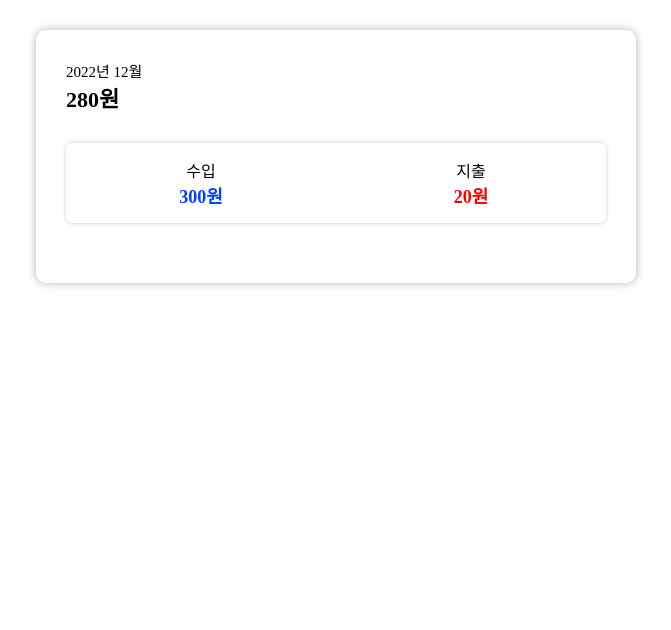
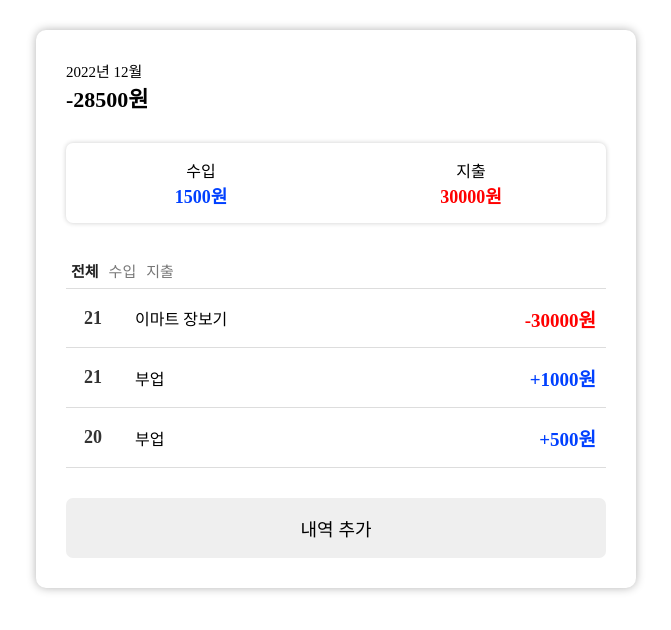
Before and after one commit to lebaolove/money-note, a React (Create React App) app: page / in a window 1280 px wide. Shown: the top 630 px of the page, without its empty margins (304-975 px from the left). Built offline with nearby package versions, Linux system fonts and the light colour scheme.

Commit message:
List 컴포넌트 작업

```diff
--- a/src/components/App.scss
+++ b/src/components/App.scss
@@ -1,14 +1,13 @@
-/* reset */
-* {
-    margin: 0;
-    padding: 0;
-    box-sizing: border-box;
-}
+@import 'reset';
+@import './List/List';
 
-/* App */
+/* color */
+$colorIn: #0040FF;
+$colorOut: red;
+
 #mNote {
     background: #fff;
-    width: #{"min(600px, 90%)"};
+    width: Min(600px, 90%);
     margin: 30px auto 0;
     box-shadow: 0 0 10px rgba(0, 0, 0, 0.3);
     padding: 30px;
@@ -36,13 +35,27 @@
         }
         &.income {
             dd {
-                color: #0040FF;
+                color: $colorIn;
             }
         }
         &.expense {
             dd {
-                color: red;
+                color: $colorOut;
             }
         }
     }
 }
+
+@include List;
+
+#btn_add {
+    margin-top: 30px;
+    width: 100%;
+    height: 60px;
+    font-size: 18px;
+    border-radius: 7px;
+    transition: all 0.2s;
+    &:hover {
+        background: #ddd;
+    }
+}
--- a/src/components/App.tsx
+++ b/src/components/App.tsx
@@ -1,9 +1,10 @@
 import React from 'react';
 import './App.scss';
+import List from './List/List';
 
 function App() {
-  const [income, setIncome] = React.useState(300);
-  const [expense, setExpense] = React.useState(20);
+  const [income, setIncome] = React.useState<number>(300);
+  const [expense, setExpense] = React.useState<number>(20);
 
   const date = new Date();
   const year = date.getFullYear();
@@ -12,6 +13,7 @@ function App() {
   return (
     <div className="App">
       <div id="mNote">
+        {/* [S] TOP AREA */}
         <div className="top-container">
           <p className="month">{year}년 {month}월</p>
           <p className="my-money">{income - expense}원</p>
@@ -26,6 +28,9 @@ function App() {
             </dl>
           </div>
         </div>
+        {/* [E] TOP AREA */}
+        <List setIncome={setIncome} setExpense={setExpense}/>
+        <button id="btn_add">내역 추가</button>
       </div>
     </div>
   );
--- /dev/null
+++ b/src/components/List/List.scss
@@ -0,0 +1,51 @@
+@mixin List {
+    #list {
+        .sort {
+            button {
+                background: transparent;
+                font-size: 15px;
+                padding: 7px 5px;
+                color: #777;
+                &.active {
+                    color: #222;
+                    font-weight: bold;
+                }
+            }
+        }
+        .list {
+            li {
+                display: flex;
+                align-items: center;
+                justify-content: space-between;
+                height: 60px;
+                border-bottom: 1px solid #ddd;
+                &:first-child {
+                    border-top: 1px solid #ddd;
+                }
+                .date {
+                    width: 10%;
+                    font-size: 18px;
+                    text-align: center;
+                    color: #333;
+                }
+                .content {
+                    flex: 1;
+                    padding: 0 15px;
+                }
+                .price {
+                    width: 25%;
+                    padding-right: 10px;
+                    font-size: 19px;
+                    font-weight: bold;
+                    text-align: right;
+                    &.in {
+                        color: $colorIn;
+                    }
+                    &.out {
+                        color: $colorOut;
+                    }
+                }
+            }
+        }
+    }
+}
--- /dev/null
+++ b/src/components/List/List.tsx
@@ -0,0 +1,101 @@
+import React from 'react';
+
+interface IListItem {
+    date: number;
+    content: string;
+    price: number;
+    inout: 'in'|'out';
+}
+
+interface IList {
+    setIncome: React.Dispatch<React.SetStateAction<number>>;
+    setExpense: React.Dispatch<React.SetStateAction<number>>;
+}
+
+function List(props: IList) {
+    type TSort = '전체'|'수입'|'지출';
+    const [activeSort, setActiveSort] = React.useState<TSort>('전체');
+
+    const testList: IListItem[] = [
+        {
+            date: 21,
+            content: '이마트 장보기',
+            price: 30000,
+            inout: 'out'
+        },
+        {
+            date: 21,
+            content: '부업',
+            price: 1000,
+            inout: 'in'
+        },
+        {
+            date: 20,
+            content: '부업',
+            price: 500,
+            inout: 'in'
+        },
+    ];
+    const [moneyList, setMoneyList] = React.useState<Array<IListItem>>(testList);
+
+    const sort: TSort[] = ['전체', '수입', '지출'];
+
+    React.useEffect(() => {
+        let list: IListItem[] = [...testList];
+
+        if(activeSort !== '전체') {
+            const value = activeSort === '수입' ? 'in' : 'out';
+            list = [...testList].filter(v => v.inout === value);
+        }
+        setMoneyList(list);
+    }, [activeSort]);
+
+    React.useEffect(() => {
+        const income = [...testList].filter(v => v.inout === 'in').map(v => v.price).reduce((a,b) => a + b);
+        const expense = [...testList].filter(v => v.inout === 'out').map(v => v.price).reduce((a,b) => a + b);
+        props.setIncome(income);
+        props.setExpense(expense);
+    }, []);
+
+    return (
+        <div id="list">
+            <div className="sort">
+                {sort.map((item, i) => {
+                    return (
+                        <button
+                            key={i}
+                            className={activeSort === item ? 'active' : ''}
+                            onClick={() => setActiveSort(item)}
+                        >{item}</button>
+                    );
+                })}
+            </div>
+            <ul className="list">
+                {moneyList.map((item, i) => {
+                    return (
+                        <ListItem
+                            key={i}
+                            date={item.date}
+                            content={item.content}
+                            price={item.price}
+                            inout={item.inout}
+                        />
+                    );
+                })}
+            </ul>
+        </div>
+    );
+}
+
+function ListItem(props: IListItem) {
+    const { date, content, price, inout } = props;
+    return (
+        <li>
+            <h4 className="date">{date}</h4>
+            <p className="content">{content}</p>
+            <p className={`price ${inout}`}>{inout === 'in' ? '+' : '-'}{price}원</p>
+        </li>
+    );
+}
+
+export default List;
--- /dev/null
+++ b/src/components/reset.scss
@@ -0,0 +1,14 @@
+/* reset */
+* {
+    margin: 0;
+    padding: 0;
+    box-sizing: border-box;
+}
+li {
+    list-style: none;
+}
+button {
+    outline: none;
+    border: none;
+    cursor: pointer;
+}
```
